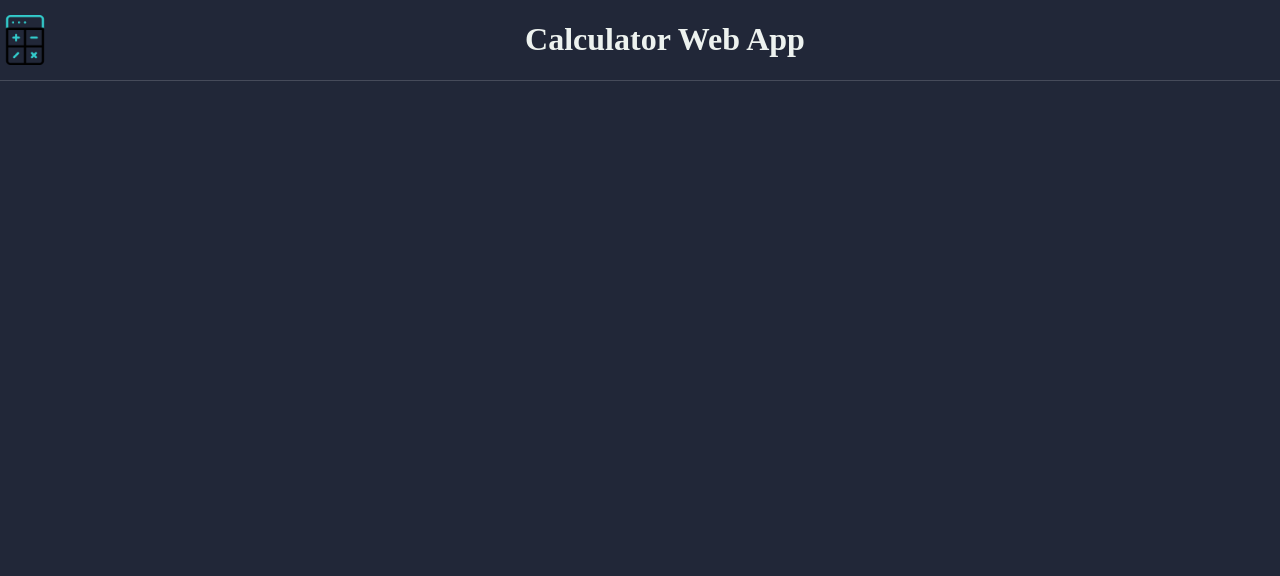
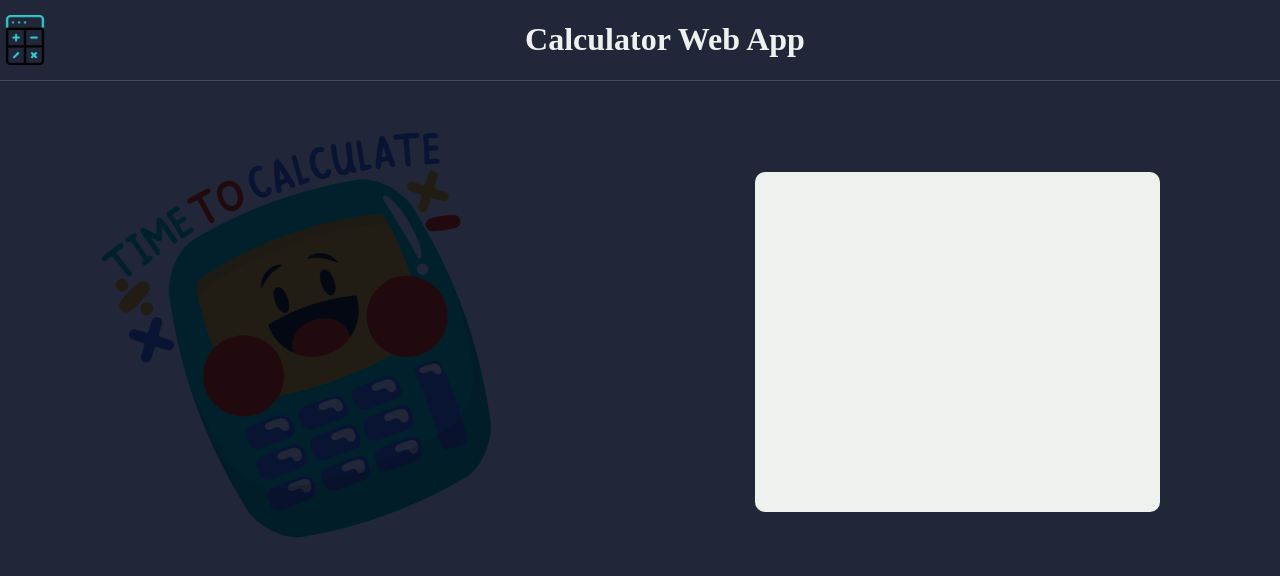
Before and after one commit to Srini255/calc-react-app, a Next.js app: page / in a window 1280 px wide. Shown: the top 576 px of the page. Built offline with nearby package versions, Linux system fonts and the light colour scheme.

Commit message:
Base
the Basic Screen with background created with react successfully

```diff
--- a/src/app/App.js
+++ b/src/app/App.js
@@ -1,6 +1,11 @@
+import Section from './Section.js'
+
 const App = () => {
     return (
+        <>
         <Header />
+        <Section />
+        </>
      );
 }
 
--- /dev/null
+++ b/src/app/Section.js
@@ -0,0 +1,10 @@
+function Section() {
+    return (
+        <section>
+             <div className="img"></div>
+             <div className="calc"></div>
+        </section>
+     );
+}
+
+export default Section;
```
